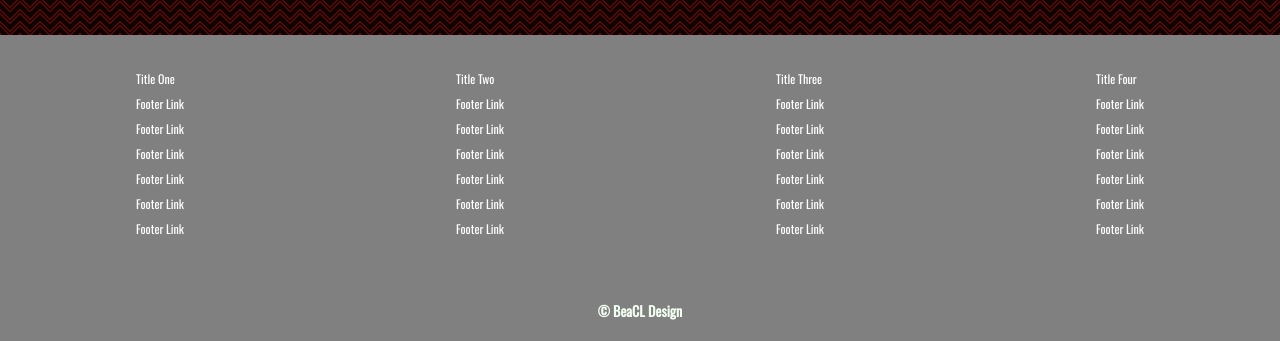
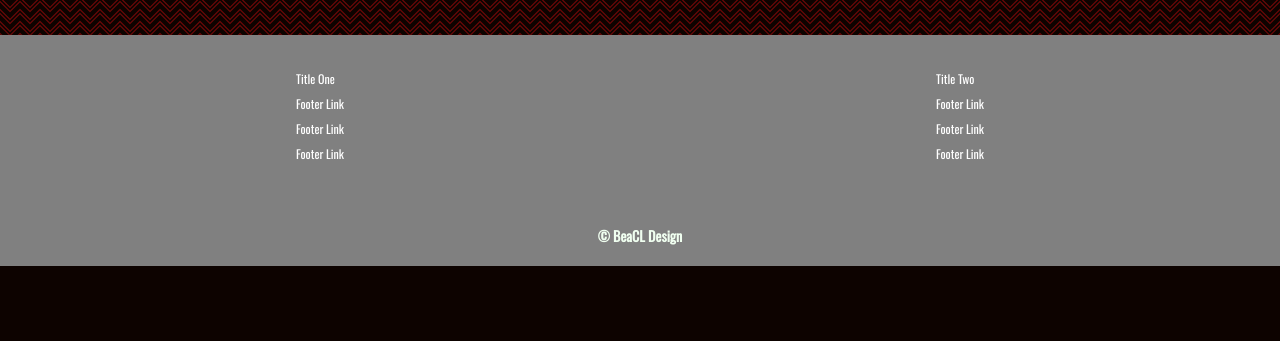
Before and after one commit to beacl3320/sitio_web_noticias, a plain HTML site: page index.html in a window 1280 px wide. Shown: the part 2572-2913 px from the top of the page. After the commit the page ends 2838 px from the top, so only its background shows below. Drawn offline with nearby package versions, Linux system fonts and the light colour scheme.

Commit message:
MODIFY: links-footer

```diff
--- a/index.html
+++ b/index.html
@@ -156,20 +156,20 @@
                     <a href="#">Footer Link</a>
                     <a href="#">Footer Link</a>
                     <a href="#">Footer Link</a>
+                    <!-- <a href="#">Footer Link</a>
                     <a href="#">Footer Link</a>
-                    <a href="#">Footer Link</a>
-                    <a href="#">Footer Link</a>
+                    <a href="#">Footer Link</a> -->
                 </div>
                 <div class="footer-container-link">
                     <a href="#">Title Two</a>
                     <a href="#">Footer Link</a>
                     <a href="#">Footer Link</a>
                     <a href="#">Footer Link</a>
+                    <!-- <a href="#">Footer Link</a>
                     <a href="#">Footer Link</a>
-                    <a href="#">Footer Link</a>
-                    <a href="#">Footer Link</a>
+                    <a href="#">Footer Link</a> -->
                 </div>
-                <div class="footer-container-link">
+                <!-- <div class="footer-container-link">
                     <a href="#">Title Three</a>
                     <a href="#">Footer Link</a>
                     <a href="#">Footer Link</a>
@@ -186,7 +186,7 @@
                     <a href="#">Footer Link</a>
                     <a href="#">Footer Link</a>
                     <a href="#">Footer Link</a>
-                </div>
+                </div> -->
             </div>
         </div>
         <!-- FOOTER -->
--- a/styles.css
+++ b/styles.css
@@ -182,7 +182,7 @@ a{
 
 .footer-container{
     display: grid;
-    grid-template-columns: repeat(4, 1fr);
+    grid-template-columns: repeat(2, 1fr);
     /* gap: 10px; */
     /* align-items: flex-start;
     justify-content: center; */
```
